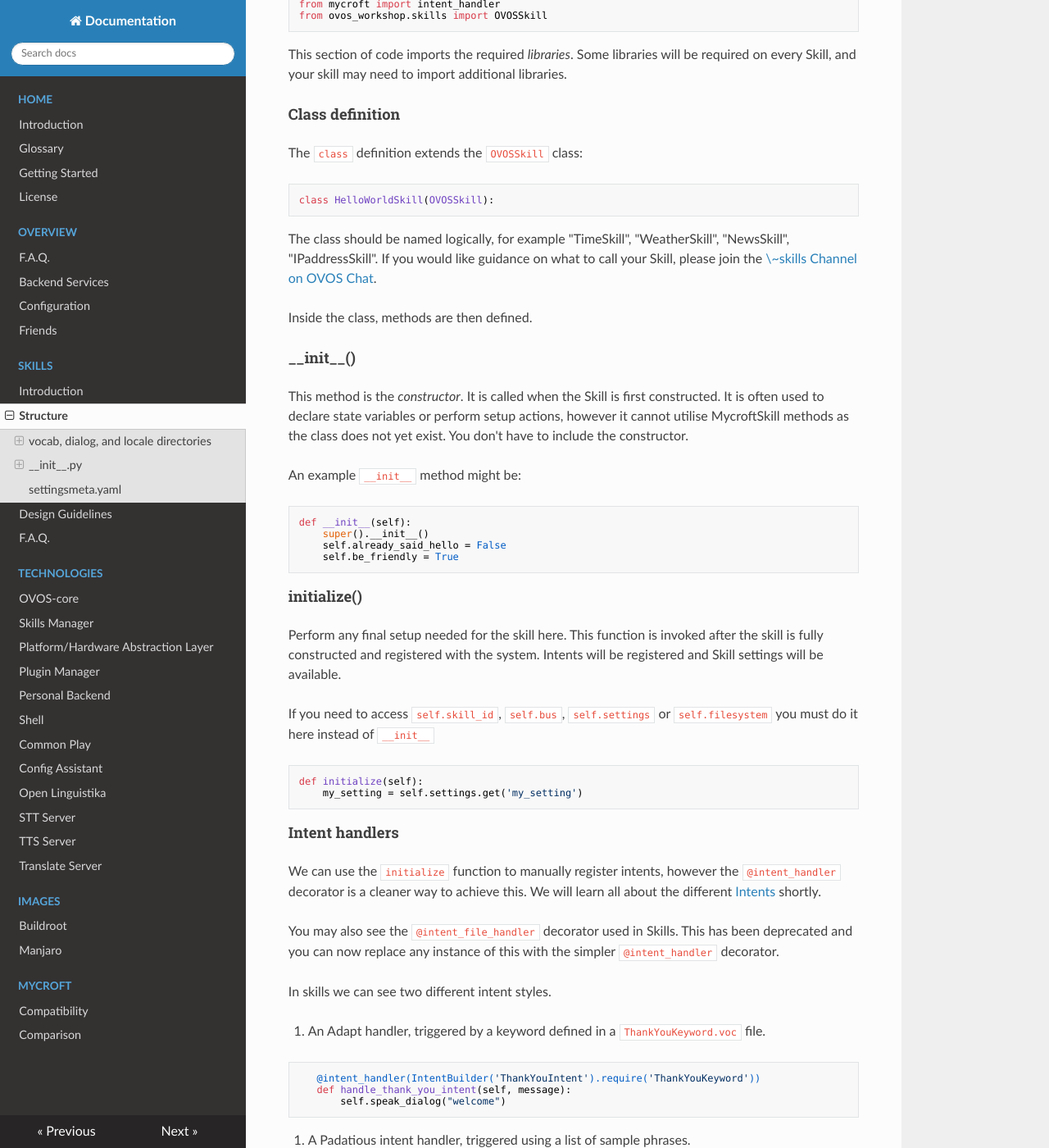
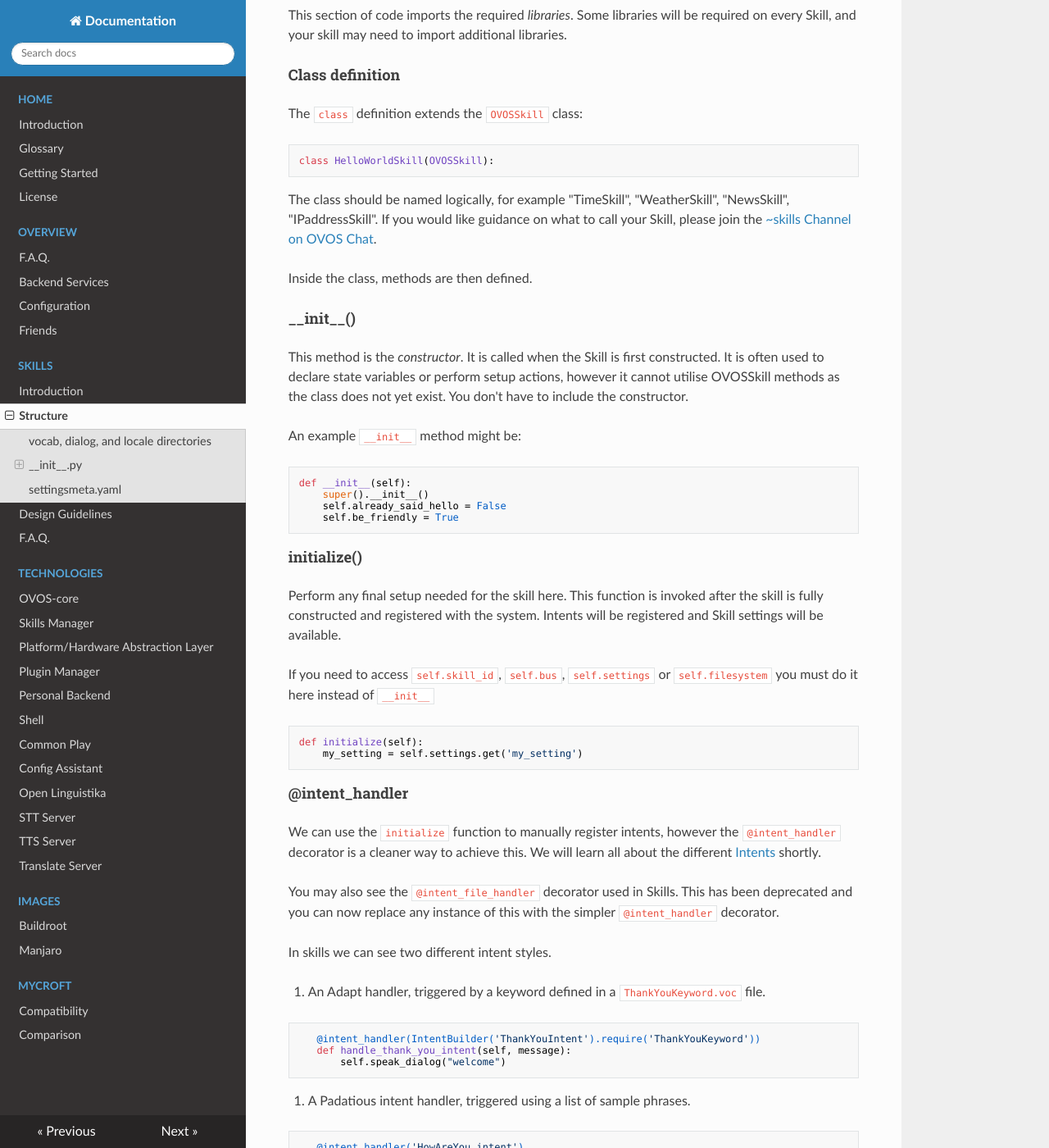
Before and after one commit to OpenVoiceOS/community-docs, an MkDocs documentation site: the page built from docs/skill_structure.md, in a window 1280 px wide and 1400 px high, scrolled down 989 px. Shown: the whole window at 82% size. Built offline with MkDocs 1.6.1, drawn with Linux system fonts in a browser that asks for light colours; nearby versions of some CDN libraries.

Commit message:
add structure

````diff
--- a/docs/skill_structure.md
+++ b/docs/skill_structure.md
@@ -53,14 +51,14 @@
 
 The class should be named logically, for example "TimeSkill", "WeatherSkill", "NewsSkill", "IPaddressSkill". If you
 would like guidance on what to call your Skill, please join
-the [\~skills Channel on OVOS Chat](https://matrix.to/#/#openvoiceos-skills:matrix.org).
+the [~skills Channel on OVOS Chat](https://matrix.to/#/#openvoiceos-skills:matrix.org).
 
 Inside the class, methods are then defined.
 
 #### \_\_init\_\_()
 
 This method is the _constructor_. It is called when the Skill is first constructed. It is often used to declare state
-variables or perform setup actions, however it cannot utilise MycroftSkill methods as the class does not yet exist. You
+variables or perform setup actions, however it cannot utilise OVOSSkill methods as the class does not yet exist. You
 don't have to include the constructor.
 
 An example `__init__` method might be:
@@ -84,7 +82,7 @@
     my_setting = self.settings.get('my_setting')
 ```
 
-#### Intent handlers
+#### @intent_handler
 
 We can use the `initialize` function to manually register intents, however the `@intent_handler` decorator is a
 cleaner way to achieve this. We will learn all about the different [Intents](../intends.md) shortly.
@@ -147,7 +145,7 @@
 ```
 
 
-#### create\_skill()
+#### create_skill()
 
 The final code block in our Skill is the `create_skill` function that returns our new Skill:
 
````
Also changed, not shown: other parts of docs/skill_structure.md (+0 -2 lines).
